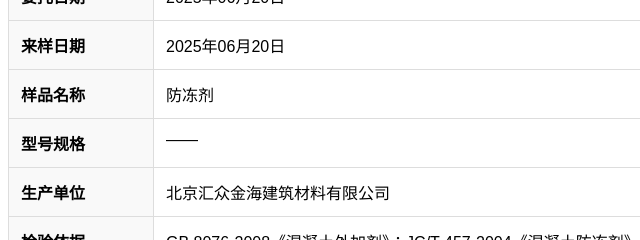
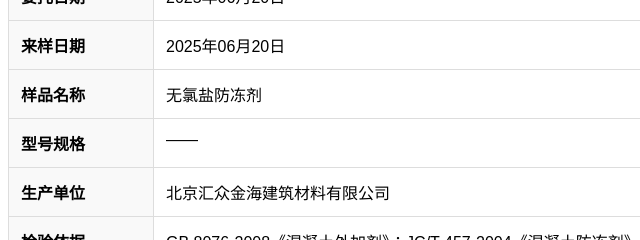
Before and after one commit to gucier/llkeji, a plain HTML site: page report73.html in a window 1280 px wide. Shown: the part 196-436 px from the top of the page, 0-640 px from the left. Drawn offline with Linux system fonts and the light colour scheme.

Commit message:
Update report73.html

```diff
--- a/report73.html
+++ b/report73.html
@@ -48,7 +48,7 @@
             <tr><td class="field">委托单位</td><td>北京汇众金海建筑材料有限公司</td></tr>
             <tr><td class="field">委托日期</td><td>2025年06月20日</td></tr>
             <tr><td class="field">来样日期</td><td>2025年06月20日</td></tr>
-            <tr><td class="field">样品名称</td><td> 防冻剂</td></tr>
+            <tr><td class="field">样品名称</td><td>无氯盐防冻剂</td></tr>
             <tr><td class="field">型号规格</td><td>——</td></tr>
             <tr><td class="field">生产单位</td><td>北京汇众金海建筑材料有限公司</td></tr>
             <tr><td class="field">检验依据</td><td>GB 8076-2008《混凝土外加剂》；JC/T 457-2004《混凝土防冻剂》</td></tr>
```
